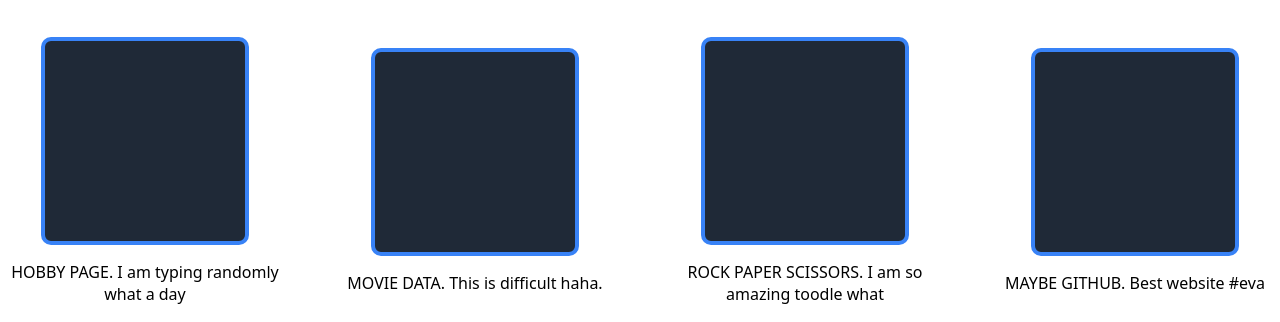
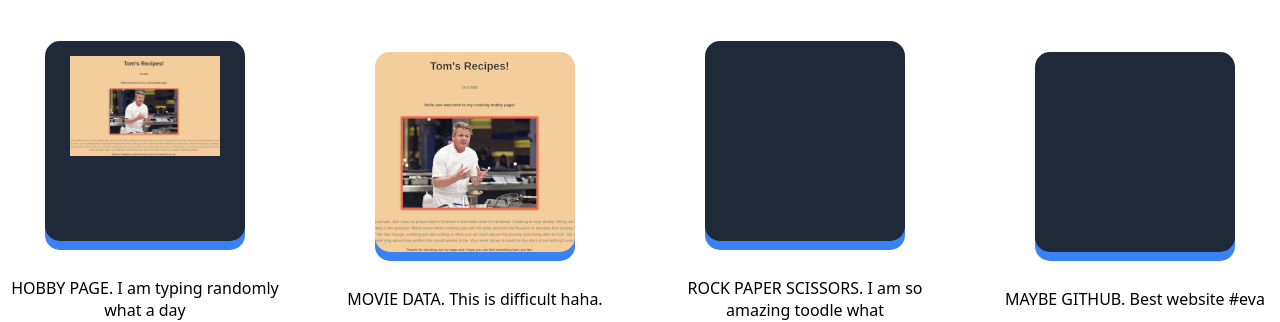
Before and after one commit to EasyCoding1/FACwebsiteCurrent, a plain HTML site: page index.html in a window 1280 px wide. Shown: the part 506-828 px from the top of the page. Drawn offline with Linux system fonts and the light colour scheme; files that its build step writes are made by us from their sources.

Commit message:
Made buttons for project gallery work

```diff
--- a/index.html
+++ b/index.html
@@ -5,7 +5,7 @@
     <meta http-equiv="X-UA-Compatible" content="IE=edge">
     <meta name="viewport" content="width=device-width, initial-scale=1.0">
     <title>FAC Website</title>
-    <link rel="stylesheet" href="../ThisFACapplication/styles.css">
+    <link rel="stylesheet" href="../FACwebsiteCurrent/styles.css">
 </head>
 <body>
 
@@ -48,19 +48,19 @@
         <h1 class="title1">Project Gallery:</h1>
         <div class="cardcont">
                 <div class="cards" id="card1">
-                    <div class="minicard"></div>
+                    <button class="minicard" id="mini1"><img id="card1img" src="images.png/hobbypage.png"></button>
                     <p> HOBBY PAGE. I am typing randomly what a day</p>
                 </div>
                 <div class="cards" id="card2">
-                    <div class="minicard"></div>
+                    <button class="minicard" id="mini2"></button>
                     <p> MOVIE DATA. This is difficult haha.</p>
                 </div>
                 <div class="cards" id="card3">
-                    <div class="minicard"></div>
+                    <button class="minicard" id="mini3"></button>
                     <p>ROCK PAPER SCISSORS. I am so amazing toodle what </p>
                 </div>
                 <div class="cards" id="card4">
-                    <div class="minicard"></div>
+                    <button class="minicard" id="mini4"></button>
                     <p> MAYBE GITHUB. Best website #eva</p>
                 </div>
         </div>
--- a/styles.css
+++ b/styles.css
@@ -185,6 +185,38 @@ body {
     flex-shrink: 0;
 }
 
+button.minicard {
+  background-color: #1f2937;
+  padding: 15px 25px;
+  font-size: 24px;
+  text-align: center;
+  cursor: pointer;
+  color: #fff;
+  border: none;
+  border-radius: 15px;
+  box-shadow: 0 9px #3882f6;
+  margin: 20px;
+}
+
+button.minicard:hover {
+    background-color: #3e8e41;
+  box-shadow: 0 5px #666;
+  transform: translateY(4px);
+}
+
+#card1img {
+    display: flex;
+    flex: 1;
+    justify-self: flex-start;
+    align-self: flex-start;
+    height: 100px;
+    width: 100px;
+}
+
+button#mini2.minicard {
+    background-image: url(images.png/hobbypage1.png);
+}
+
 /*content 2*/
 .content2 {
     height: 400px;
```
Also changed, not shown: images.png/hobbypage.png (added), images.png/hobbypage1.png (added), 1 other file.
